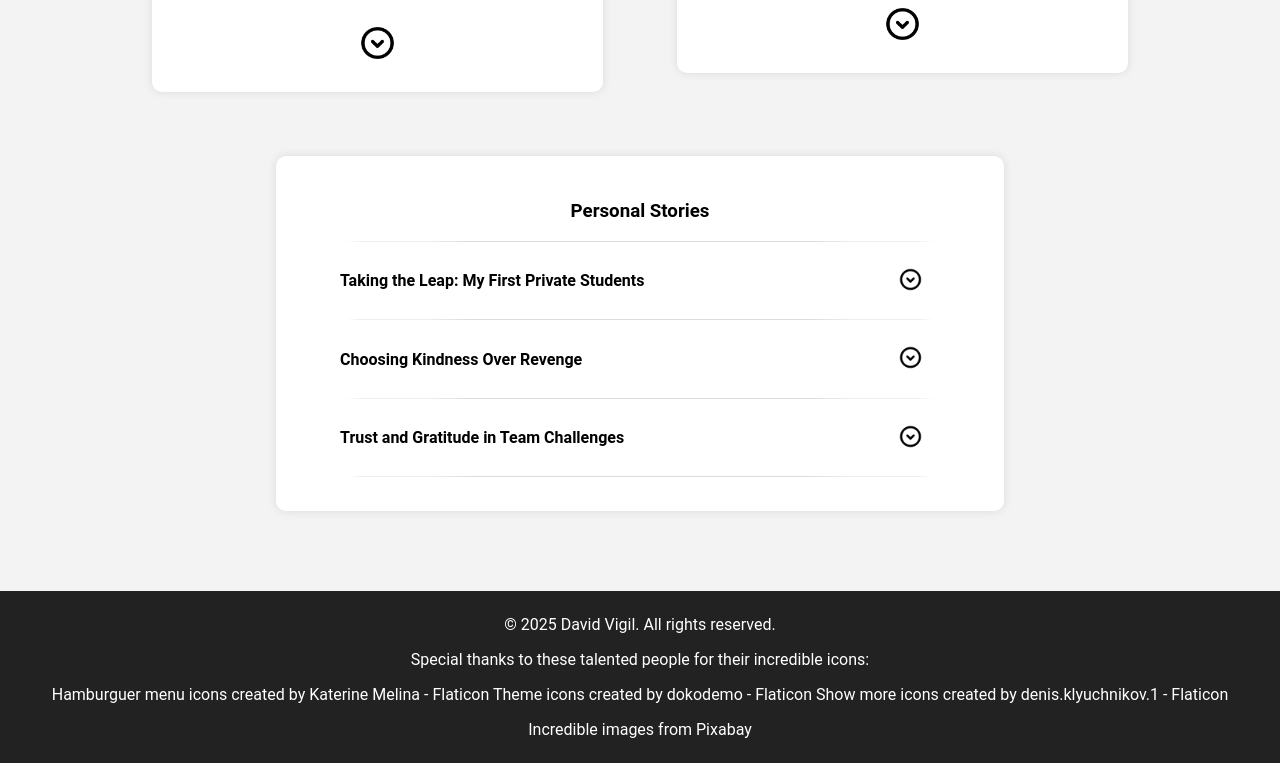
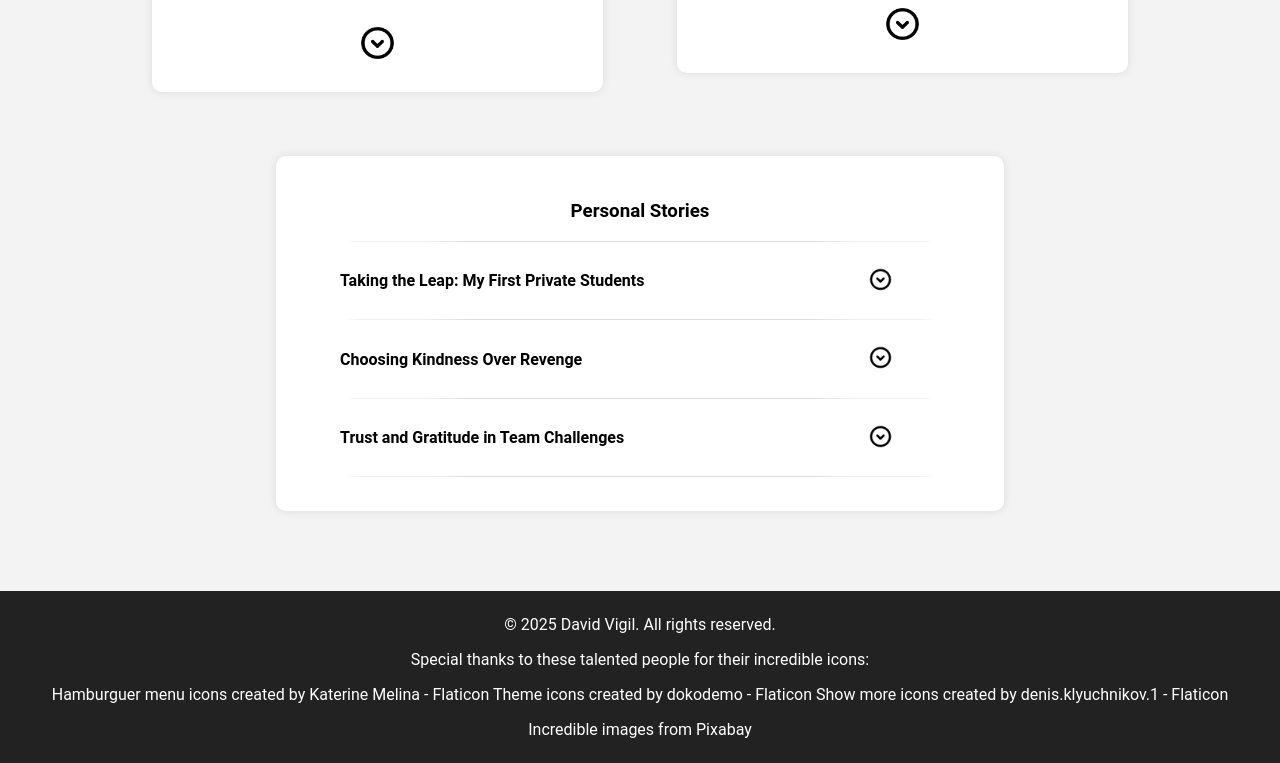
Before and after one commit to DavidVigil/me, a plain HTML site: page Portfolio/values.html in a window 1280 px wide. Shown: the part 1761-2524 px from the top of the page. Drawn offline with Linux system fonts and the light colour scheme.

Commit message:
Add files via upload

```diff
--- a/Portfolio/css/style.css
+++ b/Portfolio/css/style.css
@@ -279,10 +279,10 @@ section h3{
     flex-wrap: wrap;
 }
 #stories h4{
-    flex: 90%;
+    flex: 80%;
 }
 #stories button{
-    flex: 10%;
+    flex: 20%;
     background: none;
     border: none;
     cursor: pointer;
```
